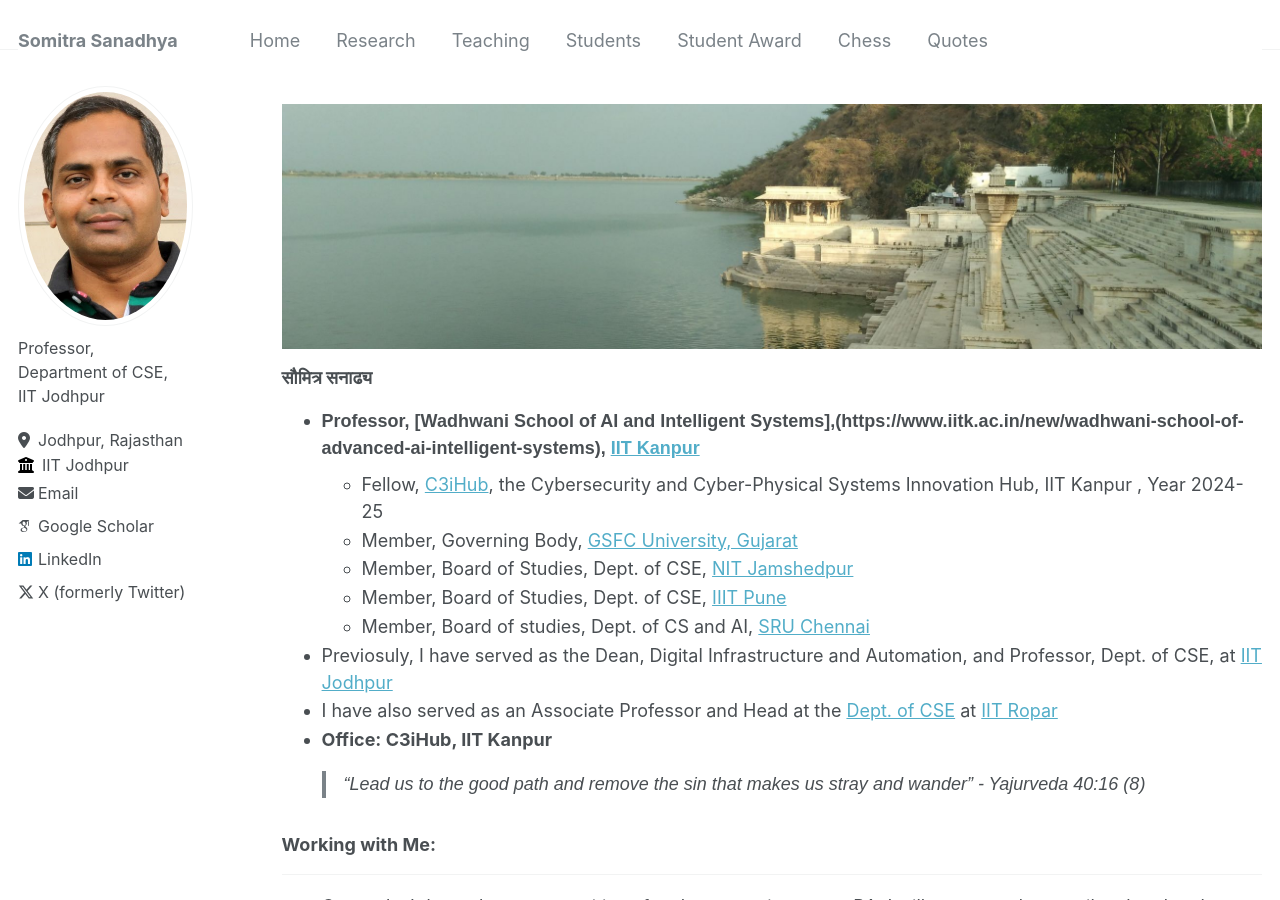
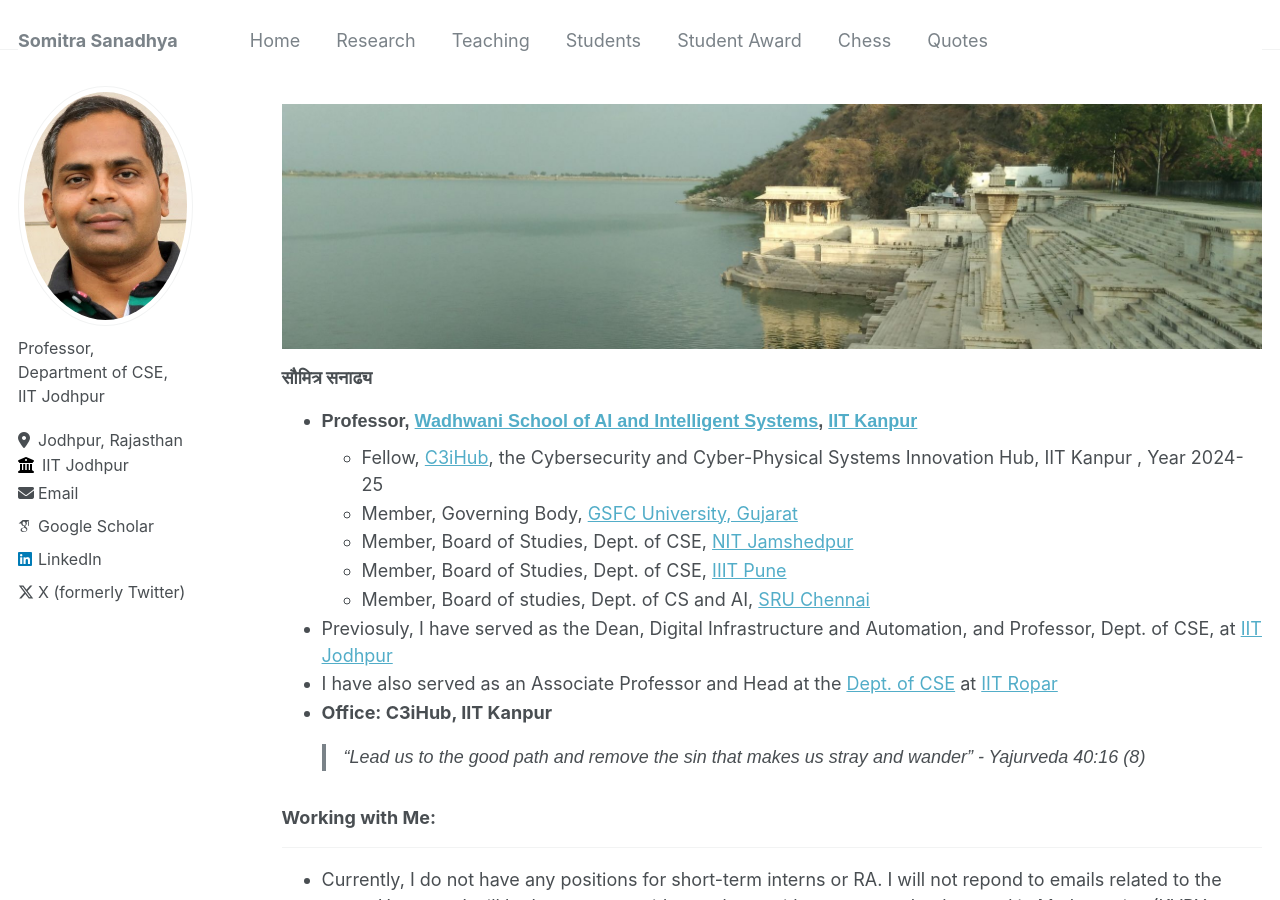
Before and after one commit to somitra-sanadhya/somitra-sanadhya.github.io, a Jekyll site: the page built from _pages/about.md, in a window 1280 px wide and 900 px high. Built offline with Jekyll 4.4.1, drawn with Linux system fonts in a browser that asks for light colours; some web fonts are replaced.

Commit message:
Update about.md

```diff
--- a/_pages/about.md
+++ b/_pages/about.md
@@ -9,7 +9,7 @@ redirect_from:
 ---
 ![](/lake_new.jpg)
 ### सौमित्र सनाढ्य
-  + **Professor, [Wadhwani School of AI and Intelligent Systems],(https://www.iitk.ac.in/new/wadhwani-school-of-advanced-ai-intelligent-systems), [IIT Kanpur](https://www.iitk.ac.in/)**
+  + **Professor, [Wadhwani School of AI and Intelligent Systems](https://www.iitk.ac.in/new/wadhwani-school-of-advanced-ai-intelligent-systems), [IIT Kanpur](https://www.iitk.ac.in/)**
 
     + Fellow, [C3iHub](https://c3ihub.org/), the Cybersecurity and Cyber-Physical Systems Innovation Hub, IIT Kanpur , Year 2024-25
     + Member, Governing Body, [GSFC University, Gujarat](https://www.gsfcuniversity.ac.in/)
```
